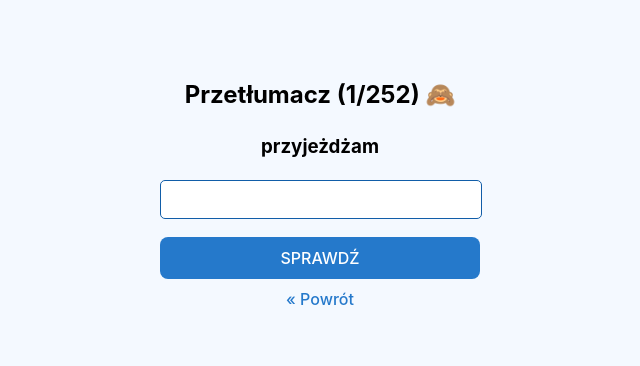
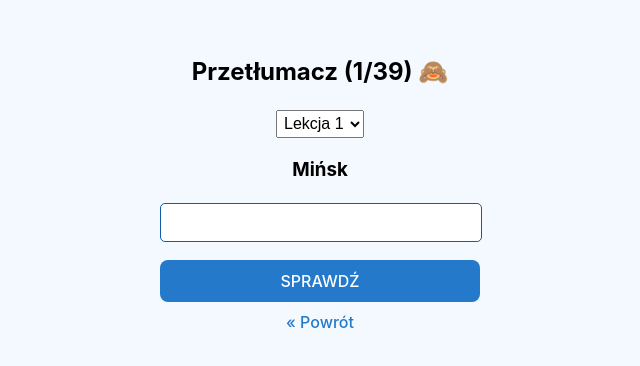
Before and after one commit to BartlomiejZalas/rosyjski, a React (Vite) app: page /slowka in a window 1280 px wide. Shown: the part 216-582 px from the top of the page, without its empty margins (320-960 px from the left). Built offline with nearby package versions, Linux system fonts and the light colour scheme.

Commit message:
words dictionary separated by lesson

```diff
--- a/package.json
+++ b/package.json
@@ -6,6 +6,7 @@
   "scripts": {
     "dev": "vite",
     "build": "tsc && vite build",
+    "compile": "tsc",
     "lint": "eslint . --ext ts,tsx --report-unused-disable-directives --max-warnings 0",
     "preview": "vite preview"
   },
--- a/src/App.css
+++ /dev/null
@@ -1,8 +0,0 @@
-.logo {
-  height: 10em;
-  width: 10em;
-  border-radius: 50%;
-  will-change: filter;
-  transition: filter 300ms;
-  box-shadow: 0 0 5px rgba(0, 0, 0, 0.24);
-}
--- a/src/App.tsx
+++ b/src/App.tsx
@@ -1,4 +1,3 @@
-import './App.css'
 import { Routes, Route } from 'react-router-dom';
 import { Home } from './pages/Home';
 import { Layout } from './ui/Layout';
--- a/src/dictionary/words.tsx
+++ b/src/dictionary/words.tsx
@@ -1,8 +1,9 @@
-import { Word } from '../model/Word';
+import { CategorizedWords } from '../model/Word';
+import { Lesson } from '../model/Lesson';
 
-export const words: Word[] = [
-
-    //lekcja 1
+export const words: CategorizedWords = {
+    [Lesson.LESSON_1]:
+        [
             {pl: 'a', ru: 'а'},
             {pl: 'być', ru: 'быть'},
             {pl: 'państwu (grzecznościowo)', ru: 'вам'},
@@ -42,8 +43,9 @@ export const words: Word[] = [
             {pl: 'dobrze', ru: 'хорошо'},
             {pl: 'ten', ru: 'этот'},
             {pl: 'ja', ru: 'я'},
-
-    //lekcja 2
+        ],
+    [Lesson.LESSON_2]:
+        [
             {pl: 'na Uniwersytecie Warszawskim', ru: 'в Варшавском университете'},
             {pl: 'wziąć', ru: 'взять'},
             {pl: 'razem', ru: 'вместе'},
@@ -130,8 +132,9 @@ export const words: Word[] = [
             {pl: 'żeby', ru: 'чтобы'},
             {pl: 'to', ru: 'это'},
             {pl: 'język', ru: 'язык'},
-
-    // lekcja 3
+        ],
+    [Lesson.LESSON_3]:
+        [
             {pl: 'alkohol', ru: 'алкоголь'},
             {pl: 'bagaż', ru: 'багаж'},
             {pl: 'pani, pana, państwa', ru: 'вашей'},
@@ -181,8 +184,9 @@ export const words: Word[] = [
             {pl: 'walizka', ru: 'чемодан'},
             {pl: 'ta', ru: 'эта'},
             {pl: 'ten', ru: 'этот'},
-
-    // lekcja 4
+        ],
+    [Lesson.LESSON_4]:
+        [
             {pl: 'zachowuj się przyzwoicie', ru: 'вести себя прилично'},
             {pl: 'wieźć', ru: 'везти'},
             {pl: 'widzieć się', ru: 'видеться'},
@@ -261,4 +265,5 @@ export const words: Word[] = [
             {pl: 'poznać', ru: 'узнать'},
             {pl: 'zmęczyć się', ru: 'устать'},
             {pl: 'czytać', ru: 'читать'},
-];
+        ]
+}
--- a/src/index.css
+++ b/src/index.css
@@ -8,6 +8,15 @@ body {
   min-width: 320px;
   min-height: 100vh;
   background: #f4f9ff;
+}
+
+.logo {
+  height: 10em;
+  width: 10em;
+  border-radius: 50%;
+  will-change: filter;
+  transition: filter 300ms;
+  box-shadow: 0 0 5px rgba(0, 0, 0, 0.24);
 }
 
 #root {
@@ -92,3 +101,8 @@ input.success {
   justify-content: center;
   align-items: center;
 }
+
+select {
+  font-size: 1em;
+  padding: 0.2em;
+}
--- /dev/null
+++ b/src/model/Lesson.ts
@@ -0,0 +1,10 @@
+export enum Lesson {
+    LESSON_1 = 'LESSON_1',
+    LESSON_2 = 'LESSON_2',
+    LESSON_3 = 'LESSON_3',
+    LESSON_4 = 'LESSON_4',
+}
+
+export const allLessons = Object.keys(Lesson);
+
+export const ALL_LESSONS = 'all';
--- a/src/model/Word.ts
+++ b/src/model/Word.ts
@@ -1,4 +1,8 @@
+import { Lesson } from './Lesson';
+
 export interface Word {
     ru: string;
     pl: string;
 }
+
+export type CategorizedWords = Record<Lesson, Word[]>
--- a/src/pages/Words.tsx
+++ b/src/pages/Words.tsx
@@ -4,11 +4,13 @@ import { words as wordsDictionary } from '../dictionary/words';
 import { equal, shuffle } from '../utils';
 import { Input } from '../ui/Input';
 import ConfettiExplosion from 'react-confetti-explosion';
-
+import { ALL_LESSONS, allLessons, Lesson } from '../model/Lesson';
+import { Word } from '../model/Word';
 
 export const Words = () => {
 
-    const [words, setWords] = useState(wordsDictionary);
+    const [words, setWords] = useState(wordsDictionary.LESSON_1);
+    const [category, setCategory] = useState<Lesson | typeof ALL_LESSONS>(Lesson.LESSON_1);
     const [counter, setCounter] = useState(0);
     const [error, setError] = useState(false);
     const [success, setSuccess] = useState(false);
@@ -19,7 +21,7 @@ export const Words = () => {
 
     const setupWord = () => {
         setValue('');
-        setCounter(v => v >= wordsDictionary.length - 1 ? 0 : v + 1);
+        setCounter(v => v >= words.length - 1 ? 0 : v + 1);
         setError(false);
         setSuccess(false);
         setShowAnswer(false);
@@ -35,16 +37,30 @@ export const Words = () => {
         }
     }
 
-    useEffect(() => setWords([...shuffle(wordsDictionary)]), []);
+    useEffect(() => {
+        if (category === ALL_LESSONS) {
+            const allWords: Word[] = allLessons.reduce((all: Word[], lesson) => [...all, ...wordsDictionary[lesson as Lesson]], []);
+            setWords([...shuffle(allWords)]);
+        } else {
+            setWords([...shuffle(wordsDictionary[category])]);
+        }
+    }, [category])
 
     return (
         <div className="content">
             <h2>
-                Przetłumacz ({counter + 1}/{wordsDictionary.length}){' '}
+                Przetłumacz ({counter + 1}/{words.length}){' '}
                 <span onClick={() => setShowAnswer(v => !v)}>
                     {success ? '😍' : showAnswer ? '🙊' : '🙈'}
                 </span>
             </h2>
+            <select onChange={(e) => setCategory(e.target.value as Lesson)} value={category}>
+                <option value={Lesson.LESSON_1}>Lekcja 1</option>
+                <option value={Lesson.LESSON_2}>Lekcja 2</option>
+                <option value={Lesson.LESSON_3}>Lekcja 3</option>
+                <option value={Lesson.LESSON_4}>Lekcja 4</option>
+                <option value={ALL_LESSONS}>Całość</option>
+            </select>
             <h3>
                 {showAnswer ? selectedWord.ru : selectedWord.pl}
             </h3>
@@ -60,7 +76,7 @@ export const Words = () => {
                 }}
             />
 
-            {success && <div className="centered"><ConfettiExplosion /></div>}
+            {success && <div className="centered"><ConfettiExplosion/></div>}
 
             <button className={success ? 'check' : undefined} onClick={success ? setupWord : checkWord}>
                 {success ? 'Dalej' : 'Sprawdź'}
```
Lines whose indentation alone changed are shown as unchanged.
